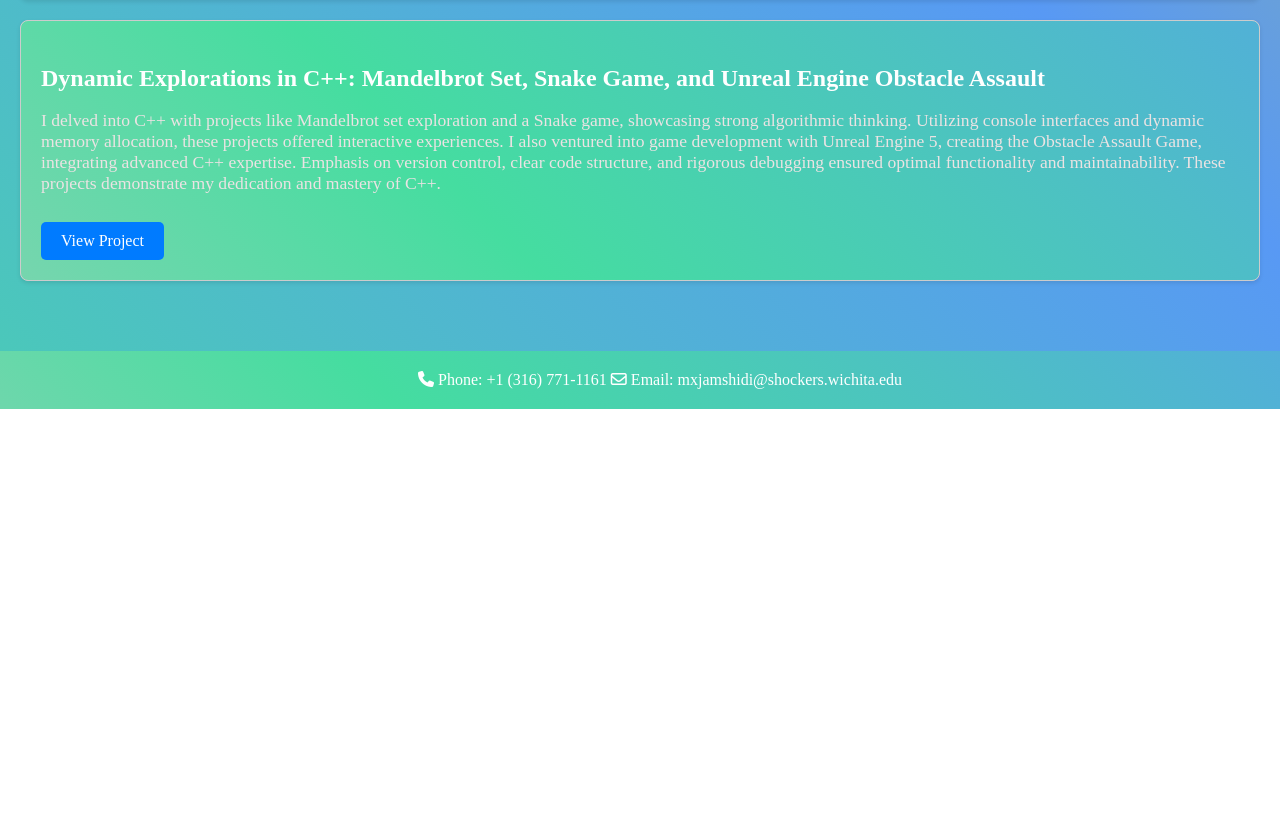
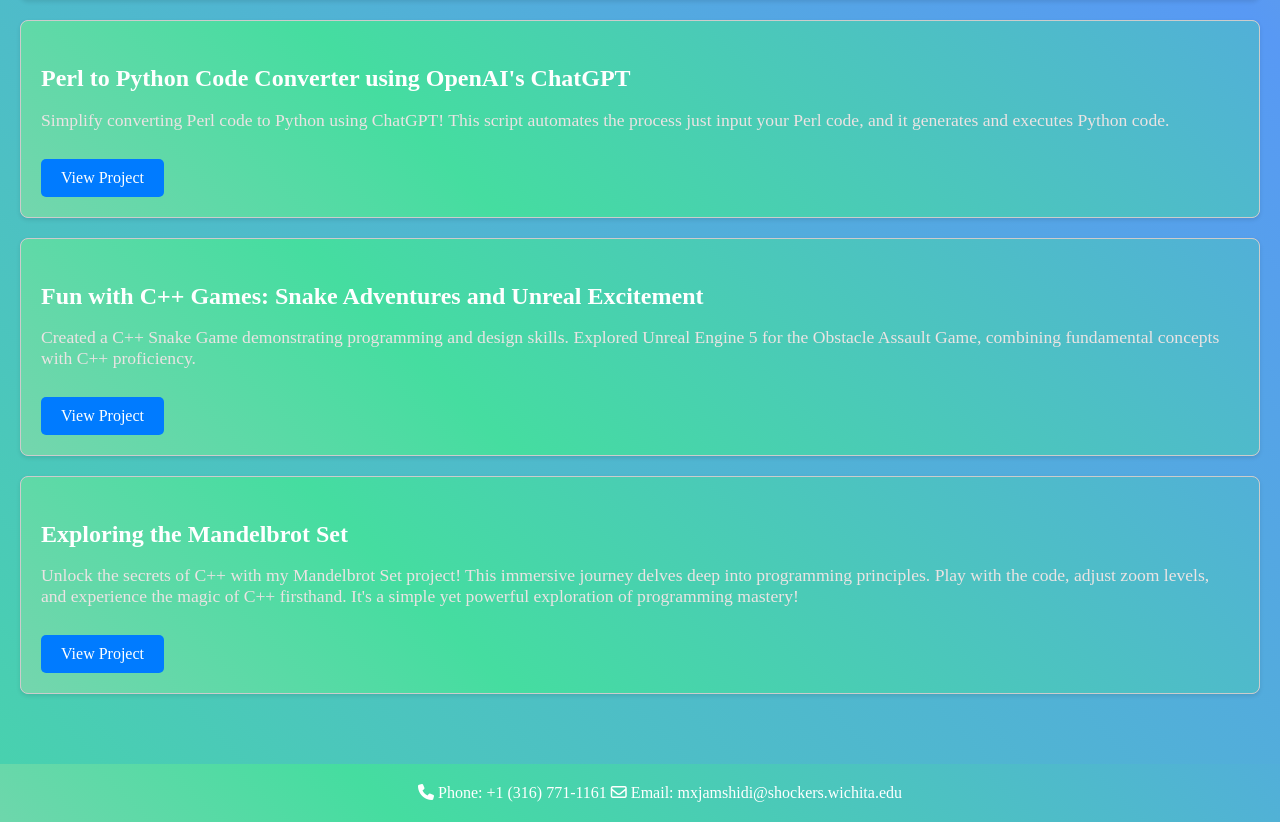
Before and after one commit to mustafajamis/MyPortfolio0.2, a plain HTML site: page index.html in a window 1280 px wide. Shown: the part 1599-2421 px from the top of the page. Before the commit the page ends 2008 px from the top, so only its background shows below. Drawn offline with Linux system fonts and the light colour scheme.

Commit message:
adding new projects

```diff
--- a/index.html
+++ b/index.html
@@ -59,10 +59,23 @@
                 <p>The ShockShockers dining project, led by myself, revolutionizes the dining experience. Using AI technology, we create personalized meal plans tailored to individual needs, whether you're a vegan or an omnivore. It's more than an app; it's a trusted culinary advisor for balanced nutrition. This project showcases teamwork, innovation, and my leadership in promoting a healthier dining experience.<p>
                 <a href="https://github.com/mustafajamis/ShockShockersDining">View Project</a>
             </div>
+
             <div class="project">
-                <h3> Dynamic Explorations in C++: Mandelbrot Set, Snake Game, and Unreal Engine Obstacle Assault</h3>
-                <p>I delved into C++ with projects like Mandelbrot set exploration and a Snake game, showcasing strong algorithmic thinking. Utilizing console interfaces and dynamic memory allocation, these projects offered interactive experiences. I also ventured into game development with Unreal Engine 5, creating the Obstacle Assault Game, integrating advanced C++ expertise. Emphasis on version control, clear code structure, and rigorous debugging ensured optimal functionality and maintainability. These projects demonstrate my dedication and mastery of C++.</p>
-                <a href="https://github.com/mustafajamis/MyProjects/tree/master">View Project</a> <!-- Add a valid link for Project Title 2 -->
+           <h3> Perl to Python Code Converter using OpenAI's ChatGPT</h3>
+           <p>Simplify converting Perl code to Python using ChatGPT! This script automates the process just input your Perl code, and it generates and executes Python code.</p>
+           <a href="https://github.com/mustafajamis/HackathonProject"> View Project</a>
+            </div>
+
+            <div class="project">
+                <h3> Fun with C++ Games: Snake Adventures and Unreal Excitement</h3>
+                <p>Created a C++ Snake Game demonstrating programming and design skills. Explored Unreal Engine 5 for the Obstacle Assault Game, combining fundamental concepts with C++ proficiency.</p>
+                <a href="https://github.com/mustafajamis/MyProjects/tree/master">View Project</a>
+            </div>
+
+            <div class="project">
+                <h3> Exploring the Mandelbrot Set</h3>
+                <p>Unlock the secrets of C++ with my Mandelbrot Set project! This immersive journey delves deep into programming principles. Play with the code, adjust zoom levels, and experience the magic of C++ firsthand. It's a simple yet powerful exploration of programming mastery!</p>
+                <a href="https://github.com/mustafajamis/MyProjects/tree/master/Mandelbrot%20Project">View Project</a>
             </div>
         </section>
     </main>
```
